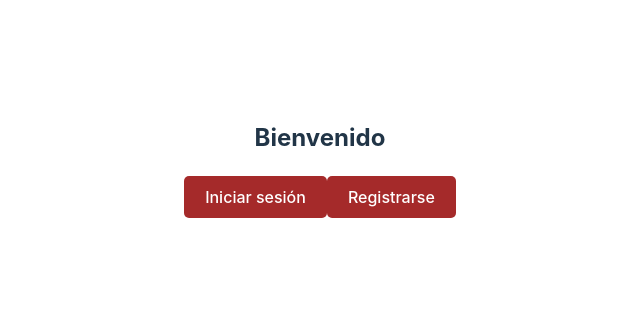
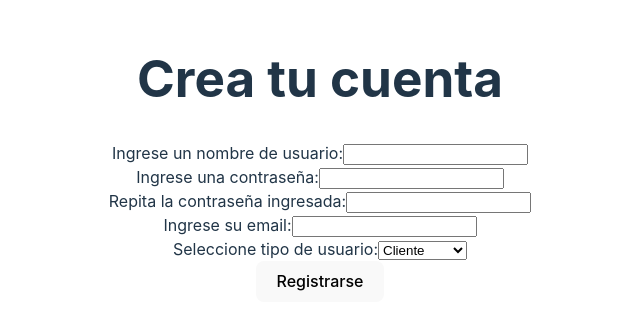
Before and after one commit to Nahue430/ServiTurnos, a React app in the folder ServiTurnos/: page /register in a window 1280 px wide. Shown: the part 241-570 px from the top of the page, without its empty margins (320-960 px from the left). Built offline with nearby package versions, Linux system fonts and the light colour scheme; the HTML template or start-up script is replaced by a standard one.

Commit message:
Generacion componente register, falta finalizar validaciones y boton de volver para que viaje entre componentes

```diff
--- a/ServiTurnos/src/App.jsx
+++ b/ServiTurnos/src/App.jsx
@@ -1,15 +1,20 @@
 import './App.css';
 import WelcomePage from './components/welcomePage/WelcomePage';
-import { BrowserRouter as Router } from 'react-router-dom';
+import Register from './components/register/Register';
 
-function App() {
+import { BrowserRouter as Router, Routes, Route } from 'react-router-dom';
+//element es donde especificamos que componente debe renderizar, no hace falta props
+//porque lo estamos pasando mediante una ruta = Route
+const App = () => {
   return (
     <Router>
-      <div>
-        <WelcomePage />
-      </div>
+      <Routes>
+        <Route path="/" element={<WelcomePage />} />
+
+        <Route path="/register" element={<Register />} />
+      </Routes>
     </Router>
   );
-}
+};
 
 export default App;
--- /dev/null
+++ b/ServiTurnos/src/components/register/Register.jsx
@@ -0,0 +1,106 @@
+import React, { useState } from 'react';
+
+
+
+const Register = () => {
+  const [username, setUsername] = useState('');
+  const [password, setPassword] = useState('');
+  const [confirmPassword, setConfirmPassword] = useState('');
+  const [email, setEmail] = useState('');
+  const [userType, setUserType] = useState('cliente');
+  const [error, setError] = useState('');
+
+
+  const handleSubmit = (e) => {
+    e.preventDefault();
+    setError('');
+
+    // Validaciones
+    if (!username.trim() || !password.trim() || !email.trim()) {
+      setError('Todos los campos son obligatorios y no pueden contener solo espacios.');
+      return;
+    }
+
+    if (password !== confirmPassword) {
+      setError('Las contraseñas no coinciden.');
+      return;
+    }
+
+    // Convertir a mayúsculas
+    const upperCaseUsername = username.toUpperCase();
+    const upperCaseEmail = email.toUpperCase();
+    const upperCasePassword = password.toUpperCase();
+
+    // Aquí puedes manejar el registro (enviar a la API, etc.)
+    console.log({ upperCaseUsername, upperCasePassword, upperCaseEmail, userType });
+  };
+
+  return (
+    <div>
+      <h1>Crea tu cuenta</h1>
+      <form onSubmit={handleSubmit}>
+        <div>
+          <label>
+            Ingrese un nombre de usuario:
+            <input
+              type="text"
+              value={username}
+              onChange={(e) => setUsername(e.target.value)}
+              required
+            />
+          </label>
+        </div>
+
+        <div>
+          <label>
+            Ingrese una contraseña:
+            <input
+              type="password"
+              value={password}
+              onChange={(e) => setPassword(e.target.value)}
+              required
+            />
+          </label>
+        </div>
+
+        <div>
+          <label>
+            Repita la contraseña ingresada:
+            <input
+              type="password"
+              value={confirmPassword}
+              onChange={(e) => setConfirmPassword(e.target.value)}
+              required
+            />
+          </label>
+        </div>
+
+        <div>
+          <label>
+            Ingrese su email:
+            <input
+              type="email"
+              value={email}
+              onChange={(e) => setEmail(e.target.value)}
+              required
+            />
+          </label>
+        </div>
+
+        <div>
+          <label>
+            Seleccione tipo de usuario:
+            <select value={userType} onChange={(e) => setUserType(e.target.value)}>
+              <option value="cliente">Cliente</option>
+              <option value="profesional">Profesional</option>
+            </select>
+          </label>
+        </div>
+
+        <button type="submit">Registrarse</button>
+      </form>
+    </div>
+  );
+};
+
+export default Register;
--- a/ServiTurnos/src/components/welcomePage/WelcomePage.jsx
+++ b/ServiTurnos/src/components/welcomePage/WelcomePage.jsx
@@ -1,4 +1,5 @@
 import { useNavigate } from "react-router-dom";
+import Register from "../register/Register";
 
 
 
@@ -9,7 +10,7 @@ const WelcomePage = () => {
         if (type === 'login') {
             navigate('/login');
         } else {
-            navigate('/register');
+            navigate('../register');
         }
     };
 
```
